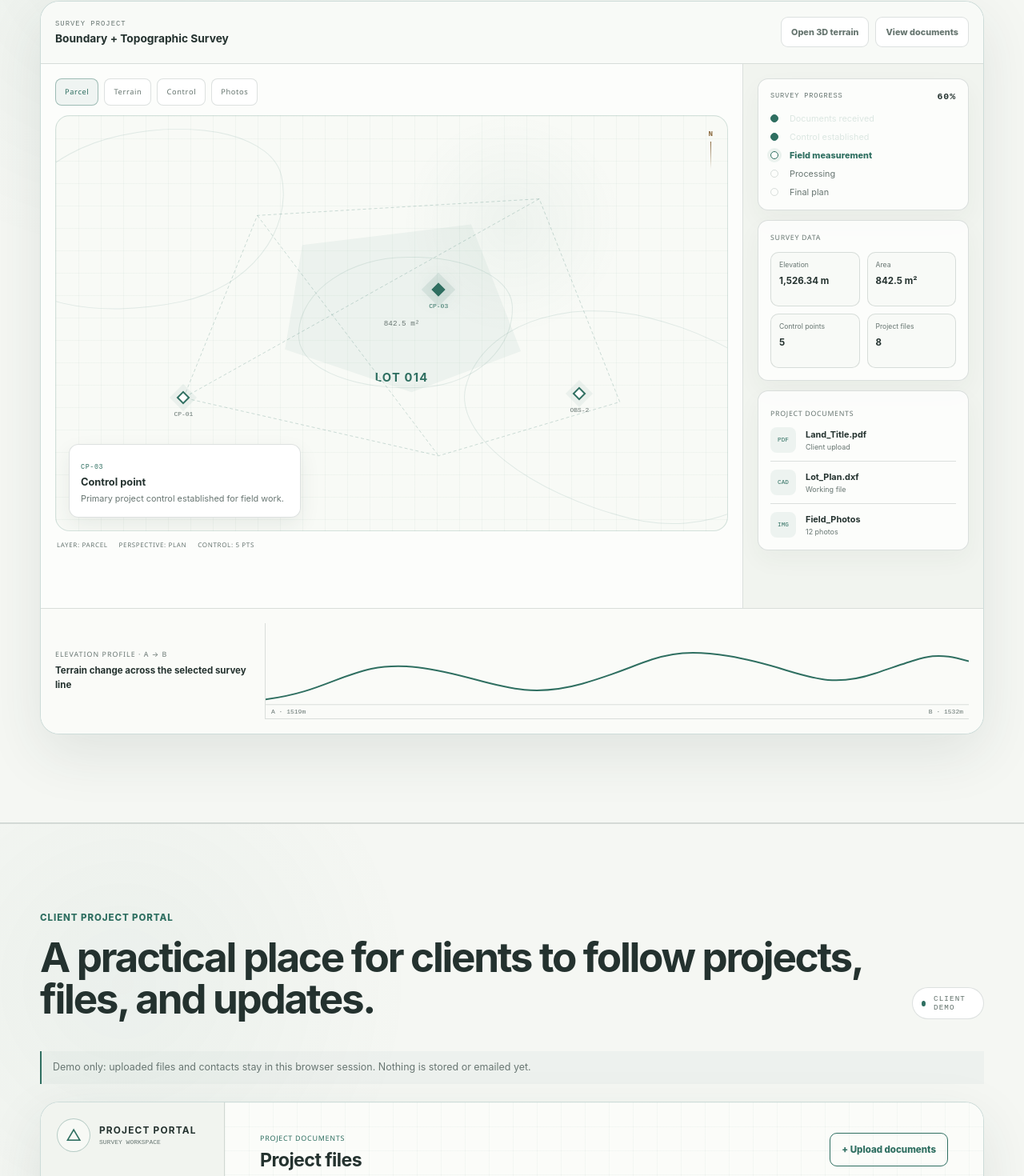
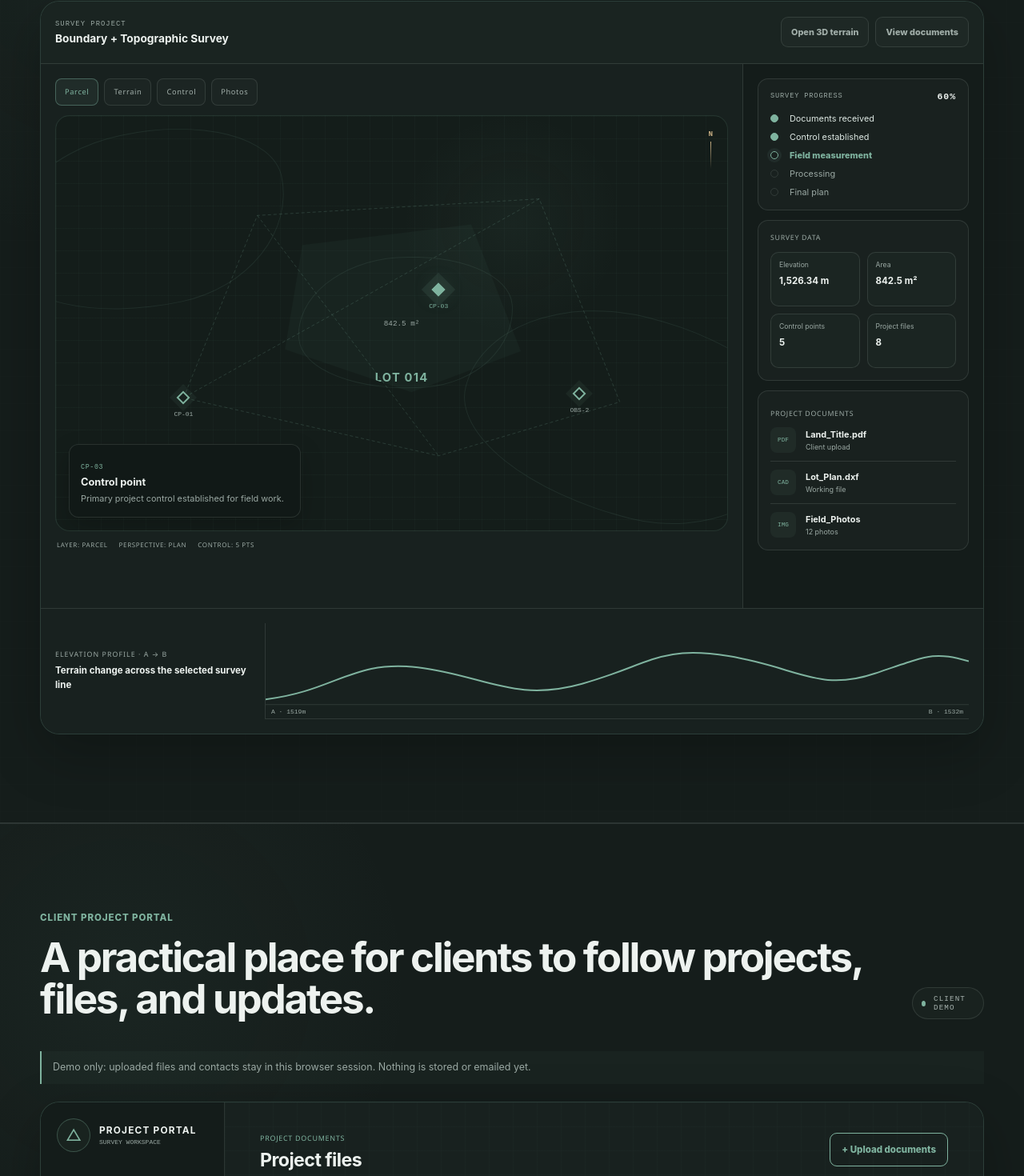
Before and after one commit to Kelby1/land-survey-client-website, a React (Vite) app: page / in a window 1280 px wide. Shown: the part 2845-4315 px from the top of the page at 80% size. Built offline with nearby package versions, Linux system fonts and the light colour scheme.

Commit message:
Darken engineering survey theme while keeping professional tone

```diff
--- a/src/styles.css
+++ b/src/styles.css
@@ -1687,3 +1687,285 @@ body {
   --accent-soft: rgba(109,127,69,.08);
   --warm: #806a4d;
 }
+
+
+/* ---------- Dark Engineering Survey Theme ---------- */
+:root {
+  --bg: #121917;
+  --panel: #18211f;
+  --panel-2: #1d2926;
+  --text: #edf2ef;
+  --muted: #9aa8a3;
+  --line: rgba(208, 224, 217, .12);
+  --accent: #7fb39f;
+  --accent-soft: rgba(127, 179, 159, .10);
+  --warm: #c7ad82;
+}
+
+body {
+  background:
+    linear-gradient(rgba(127,179,159,.028) 1px, transparent 1px),
+    linear-gradient(90deg, rgba(127,179,159,.028) 1px, transparent 1px),
+    radial-gradient(circle at 80% 8%, rgba(127,179,159,.08), transparent 24%),
+    var(--bg);
+  background-size: 42px 42px, 42px 42px, auto, auto;
+  color: var(--text);
+}
+
+.nav-wrap {
+  background: rgba(18,25,23,.90);
+  border-bottom-color: var(--line);
+}
+
+.brand-symbol {
+  background: #19231f;
+  color: var(--accent);
+  border-color: rgba(127,179,159,.32);
+}
+
+.nav-links { color: #a2afaa; }
+
+.concept-switcher-wrap {
+  background: rgba(20,29,26,.95);
+}
+
+.concept-tab,
+.service-card,
+.metric-grid > div,
+.equipment-panel,
+.quote-card,
+.storage-card,
+.file-row,
+.contact-row,
+.automation-row,
+.command-card,
+.concept-note {
+  background: rgba(255,255,255,.025);
+  box-shadow: none;
+}
+
+.survey-console {
+  border-color: rgba(127,179,159,.20);
+  background: #17201d;
+  box-shadow: 0 24px 60px rgba(0,0,0,.26);
+}
+
+.console-head {
+  background: #1b2622;
+  color: #a0ada8;
+}
+
+.survey-map {
+  background:
+    linear-gradient(rgba(127,179,159,.045) 1px, transparent 1px),
+    linear-gradient(90deg,rgba(127,179,159,.045) 1px, transparent 1px),
+    radial-gradient(circle at center, rgba(127,179,159,.045), transparent 50%),
+    #151e1b;
+  background-size: 30px 30px, 30px 30px, auto, auto;
+}
+
+.topo,
+.project-contour {
+  border-color: rgba(127,179,159,.11);
+}
+
+.survey-lines polyline,
+.survey-lines line,
+.project-boundary-lines polyline,
+.project-boundary-lines line {
+  stroke: rgba(127,179,159,.42);
+}
+
+.point-core,
+.field-pin i {
+  background: #18221f;
+  border-color: var(--accent);
+}
+
+.coordinate-card,
+.field-note-card {
+  background: rgba(18,26,23,.92);
+  color: var(--text);
+  box-shadow: 0 12px 30px rgba(0,0,0,.22);
+}
+
+.coordinate-card code,
+.file-meta strong,
+.command-topbar strong,
+.command-card strong,
+.field-note-card strong {
+  color: var(--text);
+}
+
+.signal-bar {
+  background: #161f1c;
+}
+
+.signal-track {
+  color: rgba(220,230,226,.54);
+}
+
+.about-section,
+.equipment-section,
+.portal-section,
+.command-section {
+  background:
+    radial-gradient(circle at 12% 18%, rgba(127,179,159,.05), transparent 25%),
+    #151d1b;
+  border-color: var(--line);
+}
+
+.portal-shell,
+.command-shell {
+  border-color: rgba(127,179,159,.20);
+  background: #18211f;
+  box-shadow: 0 24px 70px rgba(0,0,0,.24);
+}
+
+.portal-sidebar,
+.command-sidebar {
+  background: #141c1a;
+}
+
+.portal-workspace {
+  background:
+    linear-gradient(rgba(127,179,159,.028) 1px, transparent 1px),
+    linear-gradient(90deg,rgba(127,179,159,.028) 1px, transparent 1px),
+    #18211f;
+  background-size: 30px 30px, 30px 30px, auto;
+}
+
+.portal-nav {
+  color: #9eaba6;
+}
+
+.portal-nav:hover,
+.portal-nav.active {
+  color: var(--accent);
+  background: rgba(127,179,159,.07);
+}
+
+.project-map-panel {
+  background: #18211f;
+}
+
+.project-map {
+  background:
+    radial-gradient(circle at 68% 26%, rgba(127,179,159,.05), transparent 20%),
+    linear-gradient(rgba(127,179,159,.035) 1px, transparent 1px),
+    linear-gradient(90deg,rgba(127,179,159,.035) 1px, transparent 1px),
+    #141d1a;
+  background-size: auto, 28px 28px, 28px 28px, auto;
+  border-color: rgba(127,179,159,.15);
+}
+
+.project-map.layer-terrain {
+  background:
+    radial-gradient(ellipse at 48% 45%, rgba(127,179,159,.08), transparent 35%),
+    repeating-radial-gradient(
+      ellipse at 47% 48%,
+      transparent 0 20px,
+      rgba(127,179,159,.07) 21px 22px,
+      transparent 23px 38px
+    ),
+    #141d1a;
+}
+
+.project-map.terrain-3d {
+  box-shadow: 0 24px 44px rgba(0,0,0,.28);
+}
+
+.parcel-shape {
+  background: rgba(127,179,159,.045);
+  border-color: rgba(127,179,159,.34);
+}
+
+.map-layer,
+.command-actions button,
+.command-actions a,
+.quick-replies button {
+  background: rgba(255,255,255,.02);
+  color: #a1aea9;
+}
+
+.map-layer:hover,
+.map-layer.active,
+.command-actions button:hover,
+.command-actions a:hover {
+  color: var(--accent);
+  background: rgba(127,179,159,.08);
+}
+
+.project-state,
+.demo-badge {
+  background: #19221f;
+  color: #a7b3af;
+}
+
+.command-topbar {
+  background: #1a2421;
+}
+
+.metric-pairs > div {
+  background: #1b2522;
+}
+
+.elevation-panel {
+  background: #18211f;
+}
+
+.quote-card {
+  border-color: rgba(127,179,159,.20);
+  background: linear-gradient(145deg, rgba(127,179,159,.05), rgba(255,255,255,.018));
+}
+
+.quote-form input,
+.quote-form select,
+.quote-form textarea,
+.contact-demo-form input,
+.chat-input input {
+  background: #151e1b;
+  color: var(--text);
+}
+
+.chat-panel {
+  background: #18211f;
+  box-shadow: 0 24px 70px rgba(0,0,0,.30);
+}
+
+.chat-head {
+  background: #1b2522;
+}
+
+.chat-message {
+  background: #202b27;
+  color: #dce6e1;
+}
+
+.chat-message.user {
+  background: var(--accent);
+  color: #10201a;
+}
+
+.chat-bubble {
+  background: var(--accent);
+  color: #10201a;
+  box-shadow: 0 14px 36px rgba(0,0,0,.26);
+}
+
+.live-dot {
+  background: var(--accent);
+  box-shadow: none;
+}
+
+.concept-cadastral {
+  --accent: #79a9b8;
+  --accent-soft: rgba(121,169,184,.10);
+  --warm: #c6b9a7;
+}
+
+.concept-field {
+  --accent: #9aa86b;
+  --accent-soft: rgba(154,168,107,.10);
+  --warm: #c6b08e;
+}
```
